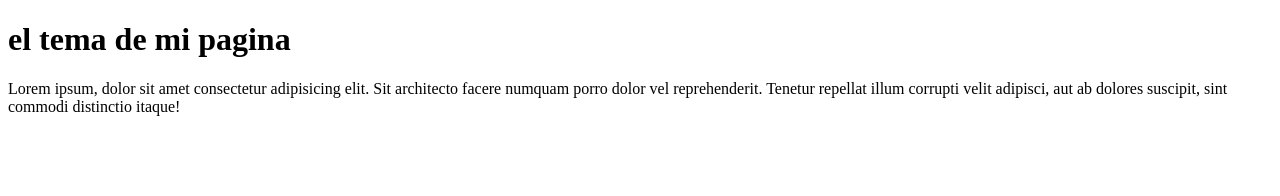
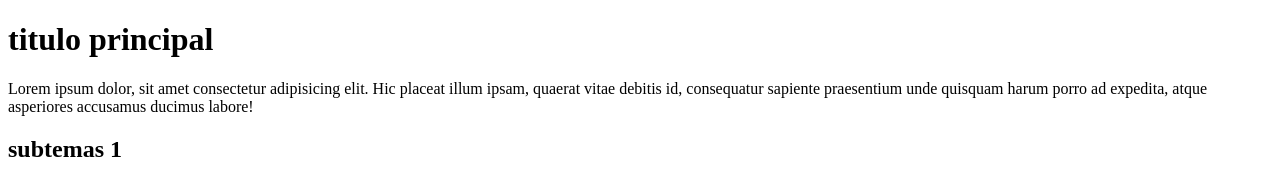
Before and after one commit to agarcia17948/pruebaBorrar, a plain HTML site: page index.html in a window 1280 px wide. Drawn offline with Linux system fonts and the light colour scheme.

Commit message:
despues del primer reset

```diff
--- a/index.html
+++ b/index.html
@@ -6,11 +6,13 @@
     <title>Document</title>
 </head>
 <body>
-    <h1>el tema de mi pagina</h1>
-    <article>
-        Lorem ipsum, dolor sit amet consectetur adipisicing elit.
-        Sit architecto facere numquam porro dolor vel reprehenderit. Tenetur repellat illum corrupti velit adipisci, aut ab dolores suscipit, sint commodi distinctio itaque!
-    </article>
+    <h1>titulo principal</h1>
 
+    <p>Lorem ipsum dolor, sit amet consectetur adipisicing elit.
+        Hic placeat illum ipsam, quaerat vitae debitis id,
+        consequatur sapiente praesentium unde quisquam harum
+        porro ad expedita, atque asperiores accusamus ducimus labore!</p>
+
+    <h2>subtemas 1</h2>
 </body>
 </html>
```
